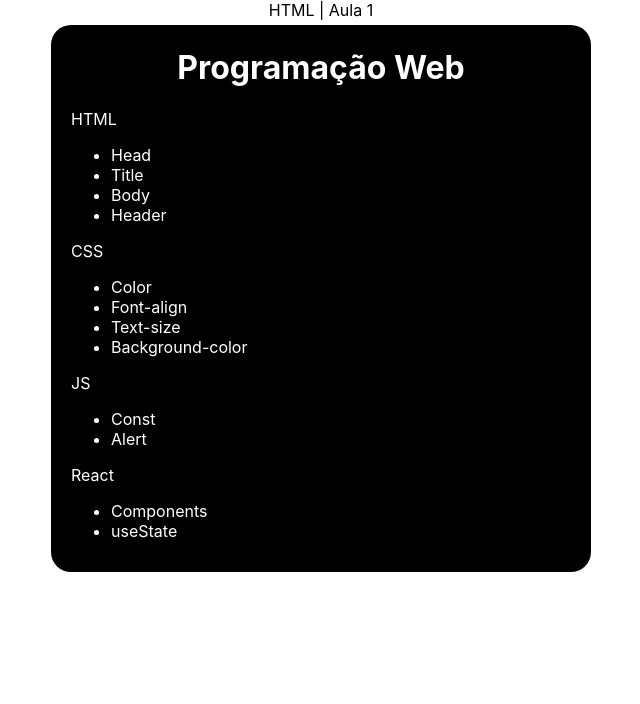
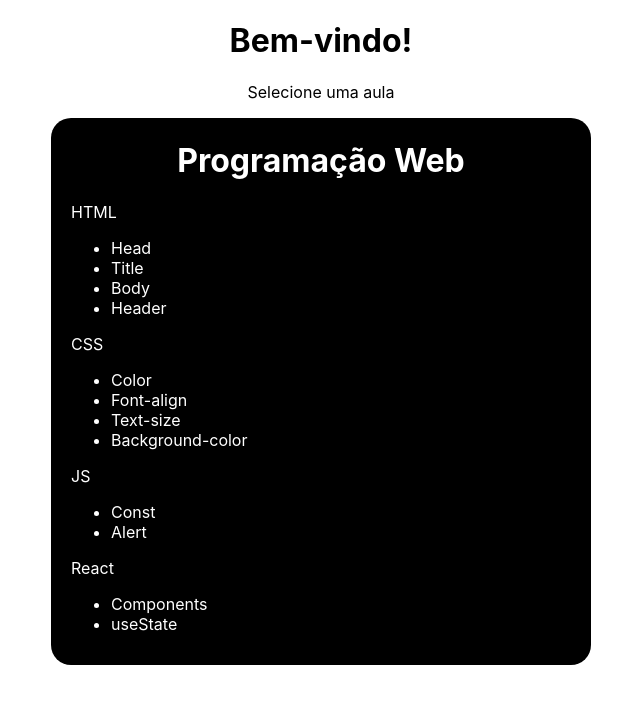
Before and after one commit to matheusgarrido/redux-exercise, a React (Create React App) app: page / in a window 1280 px wide. Shown: the top 704 px of the page, without its empty margins (319-959 px from the left). Built offline with nearby package versions, Linux system fonts and the light colour scheme.

Commit message:
feat: show current module and lesson

```diff
--- a/src/components/Header/index.js
+++ b/src/components/Header/index.js
@@ -1,14 +1,22 @@
 import React from "react";
 import { connect } from "react-redux";
-import { modulesAndLessons } from "../../constants";
 
-const header = (props) => {
-  const module = "HTML";
-  const lesson = "Aula 1";
-  console.log(props);
+const header = ({ module, lesson }) => {
   return (
     <header style={{ textAlign: "center" }}>
-      {module} | {lesson}
+      {!!lesson.id ? (
+        <>
+          <h1>Módulo {module.title}</h1>
+          <p>
+            Aula {lesson.id}: {lesson.title}
+          </p>
+        </>
+      ) : (
+        <>
+          <h1>Bem-vindo!</h1>
+          <p>Selecione uma aula</p>
+        </>
+      )}
     </header>
   );
 };
```
